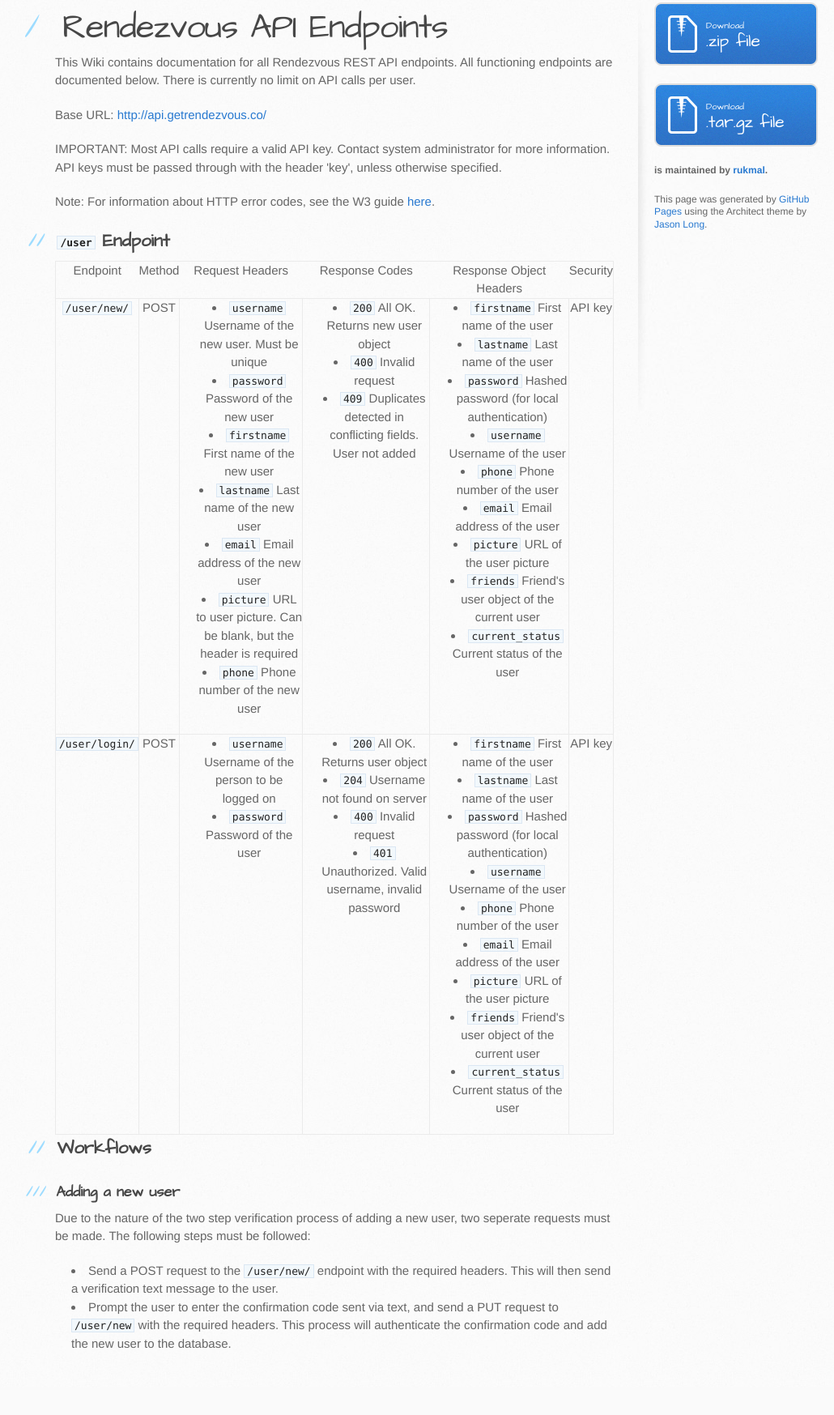
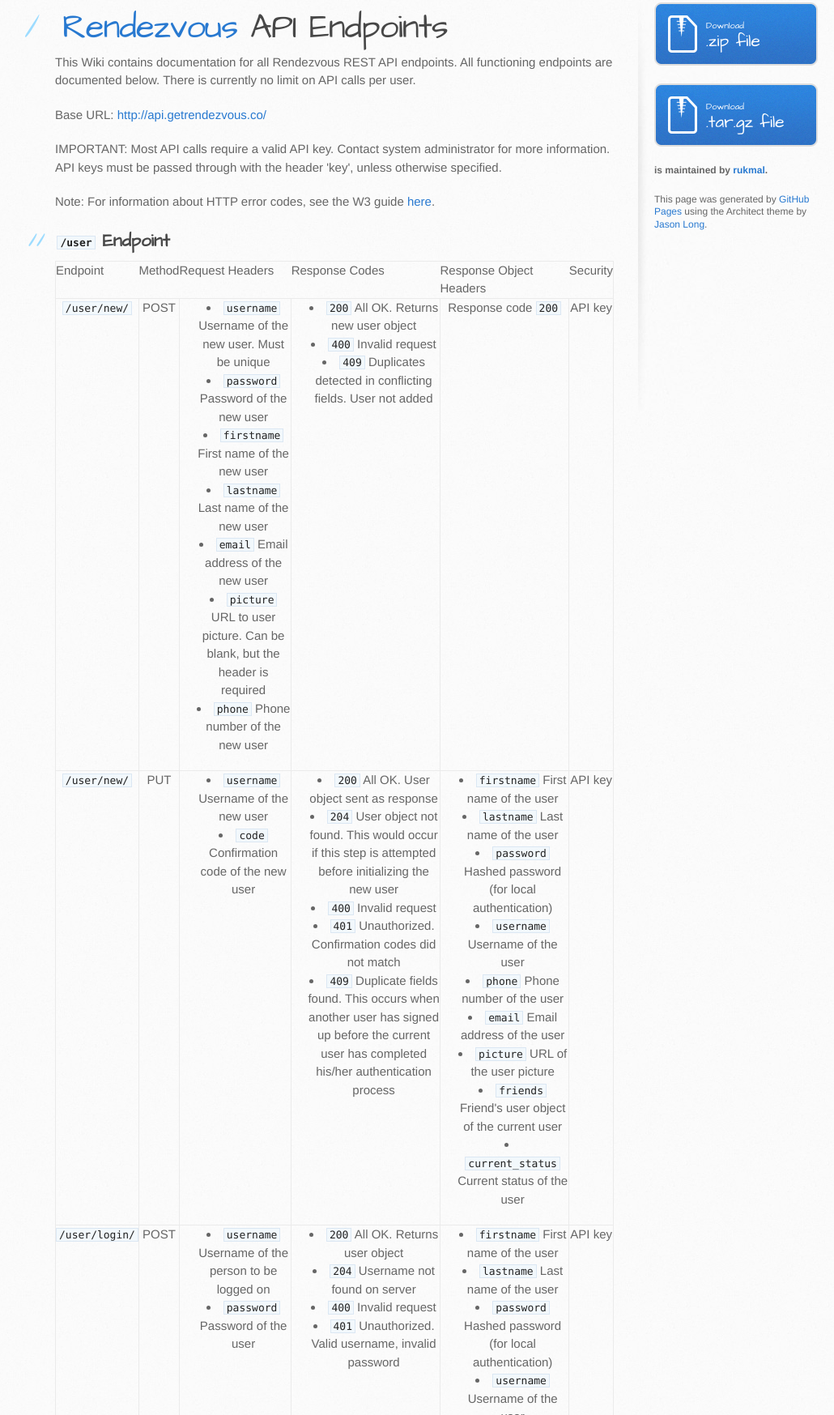
Before and after one commit to rukmal/Rendezvous-API, a plain HTML site: page index.html in a window 1280 px wide. Shown: the part 263-2010 px from the top of the page at 81% size, without its empty margins (102-1132 px from the left). Before the commit the page ends 1976 px from the top, so only its background shows below. Drawn offline with Linux system fonts and the light colour scheme.

```diff
--- a/index.html
+++ b/index.html
@@ -29,7 +29,7 @@
       <div class="inner clearfix">
         <section id="main-content">
           <h1>
-<a name="rendezvous-api-endpoints" class="anchor" href="#rendezvous-api-endpoints"><span class="octicon octicon-link"></span></a>Rendezvous API Endpoints</h1>
+<a name="rendezvous-api-endpoints" class="anchor" href="#rendezvous-api-endpoints"><span class="octicon octicon-link"></span></a><a href="http://getrendezvous.co">Rendezvous</a> API Endpoints</h1>
 
 <p>This Wiki contains documentation for all Rendezvous REST API endpoints. All functioning endpoints are documented below. There is currently no limit on API calls per user.</p>
 
@@ -44,18 +44,18 @@
 
 <table>
 <thead><tr>
-<th>Endpoint</th>
-<th>Method</th>
-<th>Request Headers</th>
-<th>Response Codes</th>
-<th>Response Object Headers</th>
-<th>Security</th>
+<th align="left">Endpoint</th>
+<th align="center">Method</th>
+<th align="left">Request Headers</th>
+<th align="left">Response Codes</th>
+<th align="left">Response Object Headers</th>
+<th align="left">Security</th>
 </tr></thead>
 <tbody>
 <tr>
-<td><code>/user/new/</code></td>
-<td>POST</td>
-<td><ul>
+<td align="left"><code>/user/new/</code></td>
+<td align="center">POST</td>
+<td align="left"><ul>
 <li>
 <code>username</code> Username of the new user. Must be unique</li>
 <li>
@@ -71,7 +71,7 @@
 <li>
 <code>phone</code> Phone number of the new user</li>
 </ul></td>
-<td><ul>
+<td align="left"><ul>
 <li>
 <code>200</code> All OK. Returns new user object</li>
 <li>
@@ -79,7 +79,32 @@
 <li>
 <code>409</code> Duplicates detected in conflicting fields. User not added</li>
 </ul></td>
-<td><ul>
+<td align="left">Response code <code>200</code>
+</td>
+<td align="left">API key</td>
+</tr>
+<tr>
+<td align="left"><code>/user/new/</code></td>
+<td align="center">PUT</td>
+<td align="left"><ul>
+<li>
+<code>username</code> Username of the new user</li>
+<li>
+<code>code</code> Confirmation code of the new user</li>
+</ul></td>
+<td align="left"><ul>
+<li>
+<code>200</code> All OK. User object sent as response</li>
+<li>
+<code>204</code> User object not found. This would occur if this step is attempted before initializing the new user</li>
+<li>
+<code>400</code> Invalid request</li>
+<li>
+<code>401</code> Unauthorized. Confirmation codes did not match</li>
+<li>
+<code>409</code> Duplicate fields found. This occurs when another user has signed up before the current user has completed his/her authentication process</li>
+</ul></td>
+<td align="left"><ul>
 <li>
 <code>firstname</code> First name of the user</li>
 <li>
@@ -99,18 +124,18 @@
 <li>
 <code>current_status</code> Current status of the user</li>
 </ul></td>
-<td>API key</td>
+<td align="left">API key</td>
 </tr>
 <tr>
-<td><code>/user/login/</code></td>
-<td>POST</td>
-<td><ul>
+<td align="left"><code>/user/login/</code></td>
+<td align="center">POST</td>
+<td align="left"><ul>
 <li>
 <code>username</code> Username of the person to be logged on</li>
 <li>
 <code>password</code> Password of the user</li>
 </ul></td>
-<td><ul>
+<td align="left"><ul>
 <li>
 <code>200</code> All OK. Returns user object</li>
 <li>
@@ -120,7 +145,7 @@
 <li>
 <code>401</code> Unauthorized. Valid username, invalid password</li>
 </ul></td>
-<td><ul>
+<td align="left"><ul>
 <li>
 <code>firstname</code> First name of the user</li>
 <li>
@@ -140,7 +165,7 @@
 <li>
 <code>current_status</code> Current status of the user</li>
 </ul></td>
-<td>API key</td>
+<td align="left">API key</td>
 </tr>
 </tbody>
 </table><h2>
```
Also changed, not shown: params.json (+1 -1 lines).
